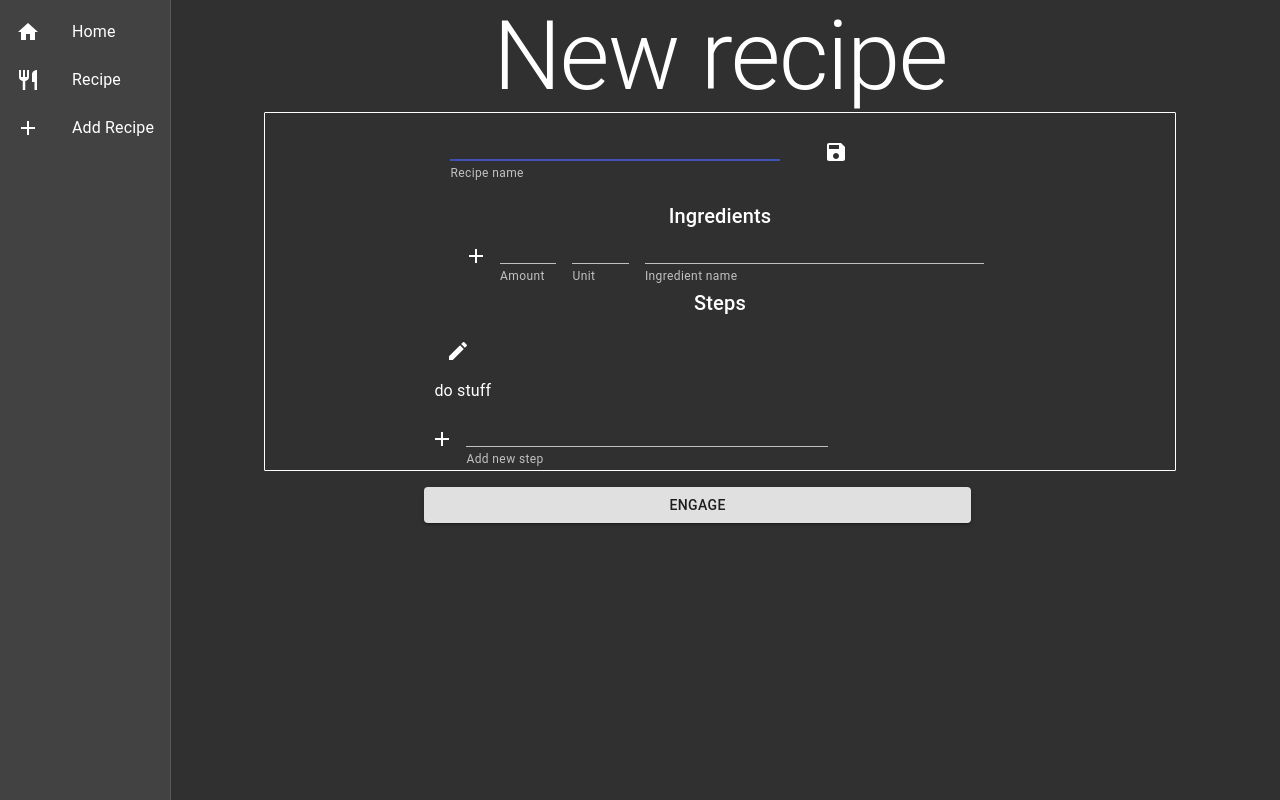
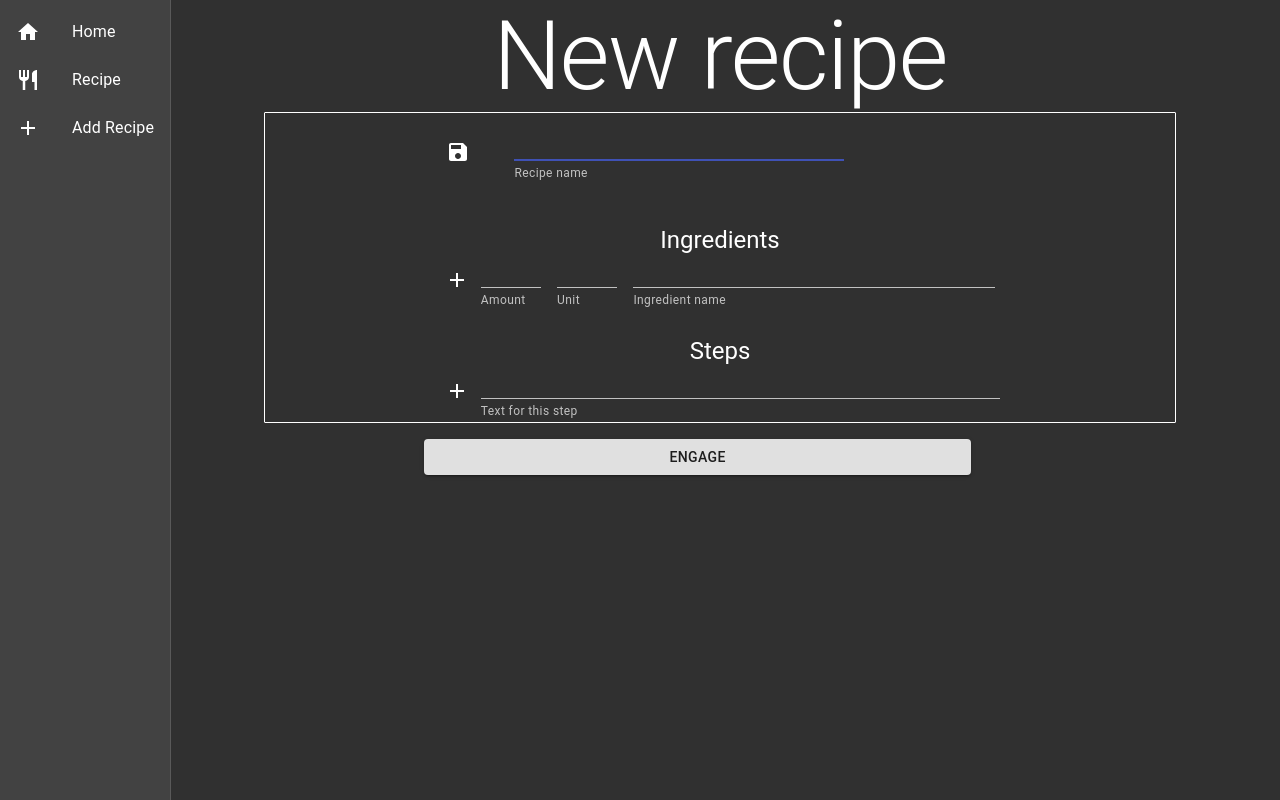
Before and after one commit to samuwen/didactic-octo-giggle, a React (Create React App) app: page /recipeInput in a window 1280 px wide. Built offline with nearby package versions, Linux system fonts and the light colour scheme.

Commit message:
Got the recipe input form working

```diff
--- a/src/components/recipeInput/EditableField.tsx
+++ b/src/components/recipeInput/EditableField.tsx
@@ -1,5 +1,5 @@
 import React from "react";
-import { Container, IconButton, Typography } from "@material-ui/core";
+import { IconButton, Typography } from "@material-ui/core";
 import { makeStyles } from "@material-ui/core/styles";
 import EditIcon from "@material-ui/icons/Edit";
 
@@ -27,12 +27,12 @@ const EditableField = (props: { fieldText: string; onEdit: () => void }) => {
 
   return (
     <div className={classes.root}>
+      <IconButton className={classes.icon} onClick={onEdit}>
+        <EditIcon />
+      </IconButton>
       <div className={classes.text}>
         <Typography variant="h5">{fieldText}</Typography>
       </div>
-      <IconButton className={classes.icon} onClick={onEdit}>
-        <EditIcon />
-      </IconButton>
     </div>
   );
 };
--- a/src/components/recipeInput/SaveableField.tsx
+++ b/src/components/recipeInput/SaveableField.tsx
@@ -39,6 +39,9 @@ const SaveableField = (props: {
 
   return (
     <Container className={classes.container}>
+      <IconButton className={classes.icon} onClick={onClick}>
+        <SaveIcon />
+      </IconButton>
       <TextField
         className={classes.formInput}
         error={false}
@@ -50,9 +53,6 @@ const SaveableField = (props: {
         size="medium"
         autoFocus
       />
-      <IconButton className={classes.icon} onClick={onClick}>
-        <SaveIcon />
-      </IconButton>
     </Container>
   );
 };
--- a/src/components/recipeInput/StepInput.tsx
+++ b/src/components/recipeInput/StepInput.tsx
@@ -6,12 +6,17 @@ import SaveIcon from "@material-ui/icons/Save";
 import _ from "lodash";
 
 const useStyles = makeStyles({
-  ingredientContainer: {
+  addIngredientContainer: {
+    width: "100%",
+    resize: "vertical",
+    marginLeft: ".9rem",
+  },
+  saveIngredientContainer: {
     width: "100%",
     resize: "vertical",
   },
   ingInput: {
-    width: "60%",
+    width: "86%",
     resize: "vertical",
     marginRight: "1rem",
   },
@@ -44,7 +49,7 @@ const StepInput = (props: MyProps) => {
     {
       name: "text",
       value: step.text,
-      helperText: "Add new step",
+      helperText: "Text for this step",
       id: "text-input",
       className: classes.ingInput,
     },
@@ -71,7 +76,13 @@ const StepInput = (props: MyProps) => {
   };
 
   return (
-    <div className={classes.ingredientContainer}>
+    <div
+      className={
+        step.isBeingEdited
+          ? classes.saveIngredientContainer
+          : classes.addIngredientContainer
+      }
+    >
       <IconButton onClick={addStep}>
         {step.isBeingEdited ? <SaveIcon /> : <AddIcon />}
       </IconButton>
--- a/src/screens/RecipeInput.tsx
+++ b/src/screens/RecipeInput.tsx
@@ -5,11 +5,9 @@ import {
   Container,
   IconButton,
   ListItem,
-  ListItemIcon,
   ListItemText,
   Typography,
 } from "@material-ui/core";
-import _ from "lodash";
 import EditIcon from "@material-ui/icons/Edit";
 import IngredientInput, {
   Ingredient,
@@ -30,6 +28,7 @@ const useStyles = makeStyles({
   },
   subHeaderText: {
     textAlign: "center",
+    marginTop: "1.5rem",
   },
   ingredientList: {
     width: "80%",
@@ -53,12 +52,15 @@ const RecipeInput = () => {
   const [recipeName, setRecipeName] = useState("");
 
   const [ingreds, setIngreds] = useState<Ingredient[]>([]);
-  const [steps, setSteps] = useState<Step[]>([
-    { text: "do stuff", isBeingEdited: false },
-  ]);
+  const [steps, setSteps] = useState<Step[]>([]);
 
   const handleSubmitClick = () => {
-    console.log("yeah boi");
+    const obj = JSON.stringify({
+      name: recipeName,
+      ingredients: ingreds,
+      steps,
+    });
+    console.log(obj);
   };
 
   const addIngredient = (ingredient: Ingredient) => {
@@ -111,7 +113,6 @@ const RecipeInput = () => {
   const onSaveStepClick = (index: number, data: Step) => {
     const oldSteps = [...steps];
     oldSteps[index] = data;
-    console.log("firing");
     setSteps(oldSteps);
   };
 
@@ -136,33 +137,33 @@ const RecipeInput = () => {
             ) : (
               <EditableField fieldText={recipeName} onEdit={onEditClick} />
             )}
-            <Container>
             <Container className={classes.ingredientList}>
-                <Typography className={classes.subHeaderText} variant="h6">
+              <Typography className={classes.subHeaderText} variant="h5">
                 Ingredients
               </Typography>
               {ingreds.map((ingred, i) => {
-                  return ingred.isBeingEdited ? (
-                    <ListItem>
+                return (
+                  <ListItem key={`${ingred.name} ${i}`}>
+                    {ingred.isBeingEdited ? (
                       <IngredientInput
                         data={ingred}
                         handleClick={(data) => onSaveIngredientClick(i, data)}
                       />
-                    </ListItem>
                     ) : (
-                    <ListItem>
+                      <>
                         <IconButton onClick={() => onEditIngredientClick(i)}>
                           <EditIcon />
                         </IconButton>
                         <ListItemText>{`${ingred.amount} ${ingred.unit} ${ingred.name}`}</ListItemText>
+                      </>
+                    )}
                   </ListItem>
                 );
               })}
               <IngredientInput handleClick={addIngredient} />
             </Container>
-            </Container>
             <Container className={classes.ingredientList}>
-              <Typography className={classes.subHeaderText} variant="h6">
+              <Typography className={classes.subHeaderText} variant="h5">
                 Steps
               </Typography>
               {steps.map((step, i) => {
@@ -174,12 +175,12 @@ const RecipeInput = () => {
                         handleClick={(data) => onSaveStepClick(i, data)}
                       />
                     ) : (
-                      <div>
+                      <>
                         <IconButton onClick={() => onEditStepClick(i)}>
                           <EditIcon />
                         </IconButton>
                         <ListItemText>{step.text}</ListItemText>
-                      </div>
+                      </>
                     )}
                   </ListItem>
                 );
```
Lines whose indentation alone changed are shown as unchanged.
